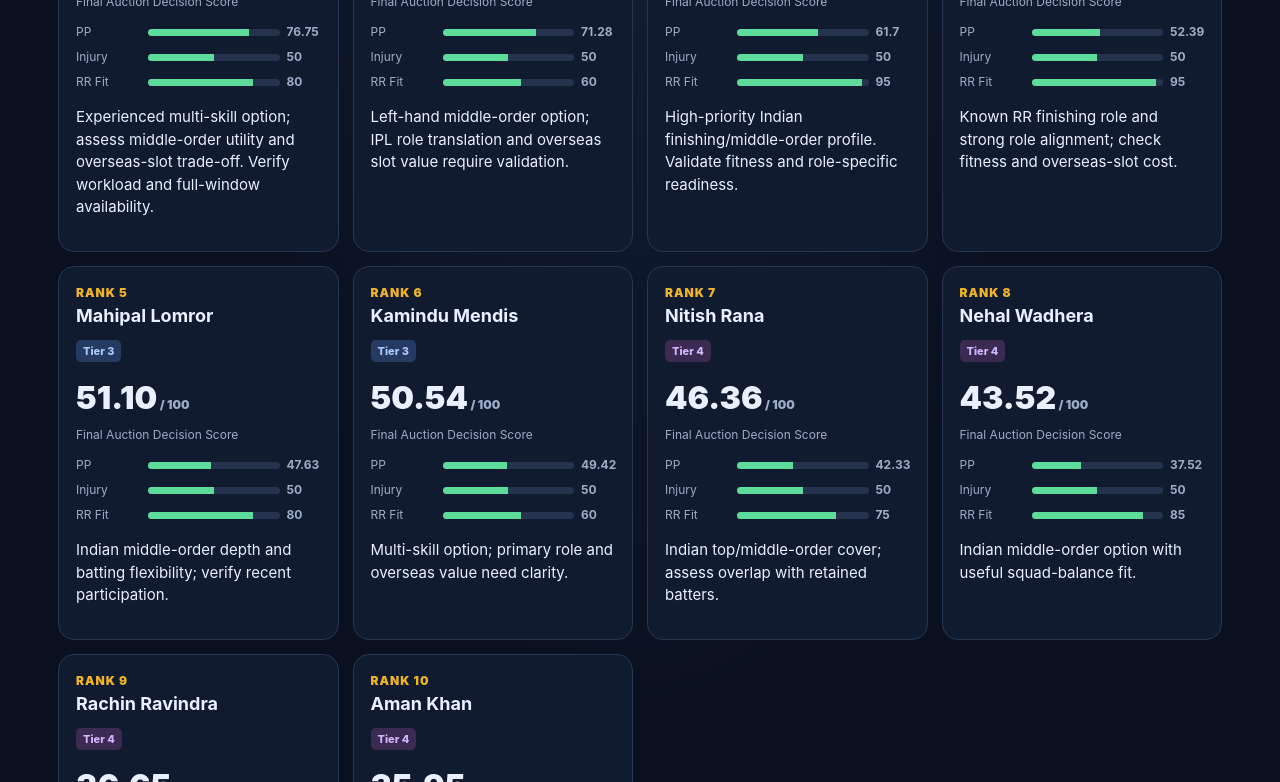
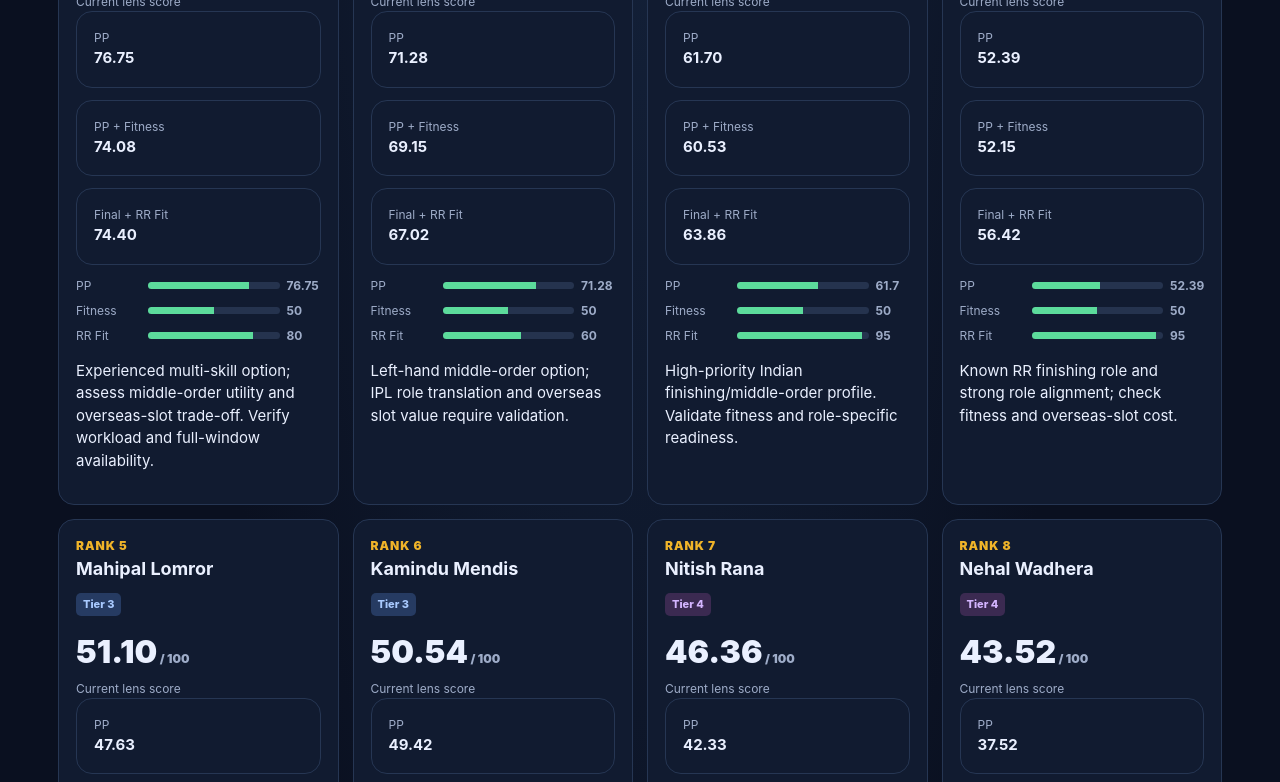
Before and after one commit to Yogabalajig/superr-selector-season-2, a plain HTML site: page updated-shortlist/index.html in a window 1280 px wide. Shown: the part 700-1482 px from the top of the page. Drawn offline with Linux system fonts and the light colour scheme.

Commit message:
Add three ranking lenses to shortlist scoring

```diff
--- a/updated-shortlist/index.html
+++ b/updated-shortlist/index.html
@@ -57,10 +57,15 @@ const bowlers=[
 ["Tushar Deshpande",43.72,50,80,47.98,"Tier 4","Indian pace depth and RR familiarity; verify fitness and role execution."],
 ["Keshav Maharaj",46.23,50,45,46.49,"Tier 4","Overseas spin slot has higher opportunity cost given current resources; progress only for a defined spin need."]
 ];
+const lens={batters:'final',bowlers:'final'};
+function fitnessScore(p){return .9*p[1]+.1*p[2]}
+function score(p,l){return l==='pp'?p[1]:l==='pf'?fitnessScore(p):p[4]}
 function tierClass(t){return t==="Tier 1"?"tier1":t==="Tier 2"?"tier2":t==="Tier 3"?"tier3":"tier4"}
-function card(p,i){return '<div class="card player"><div class="rank">RANK '+(i+1)+'</div><h3>'+p[0]+'</h3><span class="tier '+tierClass(p[5])+'">'+p[5]+'</span><div class="score">'+p[4].toFixed(2)+'<span class="sub"> / 100</span></div><div class="sub">Final Auction Decision Score</div><div class="bars">'+[['PP',p[1]],['Injury',p[2]],['RR Fit',p[3]]].map(x=>'<div class="barrow"><span>'+x[0]+'</span><div class="bar"><span style="width:'+x[1]+'%"></span></div><b>'+x[1]+'</b></div>').join('')+'</div><p>'+p[6]+'</p></div>'}
-function render(){document.getElementById('batgrid').innerHTML=batters.map(card).join('');document.getElementById('bowlgrid').innerHTML=bowlers.map(card).join('');const tiers=[["Tier 1 · Priority targets",batters.slice(0,2).concat(bowlers.slice(0,2))],["Tier 2 · Strong role/value targets",batters.slice(2,4).concat(bowlers.slice(2,5))],["Tier 3 · Secondary options",batters.slice(4,6).concat(bowlers.slice(5,8))],["Tier 4 · Depth / situational",batters.slice(6).concat(bowlers.slice(8))]];document.getElementById('tiergrid').innerHTML=tiers.map(t=>'<div class="card"><h3>'+t[0]+'</h3>'+t[1].map(p=>'<p><strong>'+p[0]+'</strong><br><span class="sub">Final score '+p[4].toFixed(2)+' · '+p[5]+'</span></p>').join('')+'</div>').join('')}
+function card(p,i,l){return '<div class="card player"><div class="rank">RANK '+(i+1)+'</div><h3>'+p[0]+'</h3><span class="tier '+tierClass(p[5])+'">'+p[5]+'</span><div class="score">'+score(p,l).toFixed(2)+'<span class="sub"> / 100</span></div><div class="sub">Current lens score</div><div class="method"><div class="card"><div class="sub">PP</div><strong>'+p[1].toFixed(2)+'</strong></div><div class="card"><div class="sub">PP + Fitness</div><strong>'+fitnessScore(p).toFixed(2)+'</strong></div><div class="card"><div class="sub">Final + RR Fit</div><strong>'+p[4].toFixed(2)+'</strong></div></div><div class="bars">'+[['PP',p[1]],['Fitness',p[2]],['RR Fit',p[3]]].map(x=>'<div class="barrow"><span>'+x[0]+'</span><div class="bar"><span style="width:'+x[1]+'%"></span></div><b>'+x[1]+'</b></div>').join('')+'</div><p>'+p[6]+'</p></div>'}
+function draw(section,q=''){const data=section==='batters'?batters:bowlers;const l=lens[section];const grid=section==='batters'?'batgrid':'bowlgrid';document.getElementById(grid).innerHTML=data.filter(p=>p[0].toLowerCase().includes(q.toLowerCase())).slice().sort((a,b)=>score(b,l)-score(a,l)).map((p,i)=>card(p,i,l)).join('')}
+function setLens(section,l,btn){lens[section]=l;btn.parentElement.querySelectorAll('button').forEach(b=>b.classList.remove('active'));btn.classList.add('active');const inp=document.querySelector('#'+section+' input.search');draw(section,inp?inp.value:'')}
+function render(){draw('batters');draw('bowlers');const tiers=[["Tier 1 · Priority targets",batters.slice(0,2).concat(bowlers.slice(0,2))],["Tier 2 · Strong role/value targets",batters.slice(2,4).concat(bowlers.slice(2,5))],["Tier 3 · Secondary options",batters.slice(4,6).concat(bowlers.slice(5,8))],["Tier 4 · Depth / situational",batters.slice(6).concat(bowlers.slice(8))]];document.getElementById('tiergrid').innerHTML=tiers.map(t=>'<div class="card"><h3>'+t[0]+'</h3>'+t[1].map(p=>'<p><strong>'+p[0]+'</strong><br><span class="sub">Final score '+p[4].toFixed(2)+' · '+p[5]+'</span></p>').join('')+'</div>').join('')}
 function show(id,btn){document.querySelectorAll('.section').forEach(x=>x.classList.remove('active'));document.getElementById(id).classList.add('active');document.querySelectorAll('.tabs button').forEach(x=>x.classList.remove('active'));btn.classList.add('active')}
-function filterCards(section,q){const grid=section==='batters'?'batgrid':'bowlgrid';document.getElementById(grid).innerHTML=(section==='batters'?batters:bowlers).filter(p=>p[0].toLowerCase().includes(q.toLowerCase())).map(card).join('')}
+function filterCards(section,q){draw(section,q)}
 render();
 </script></body></html>
```
